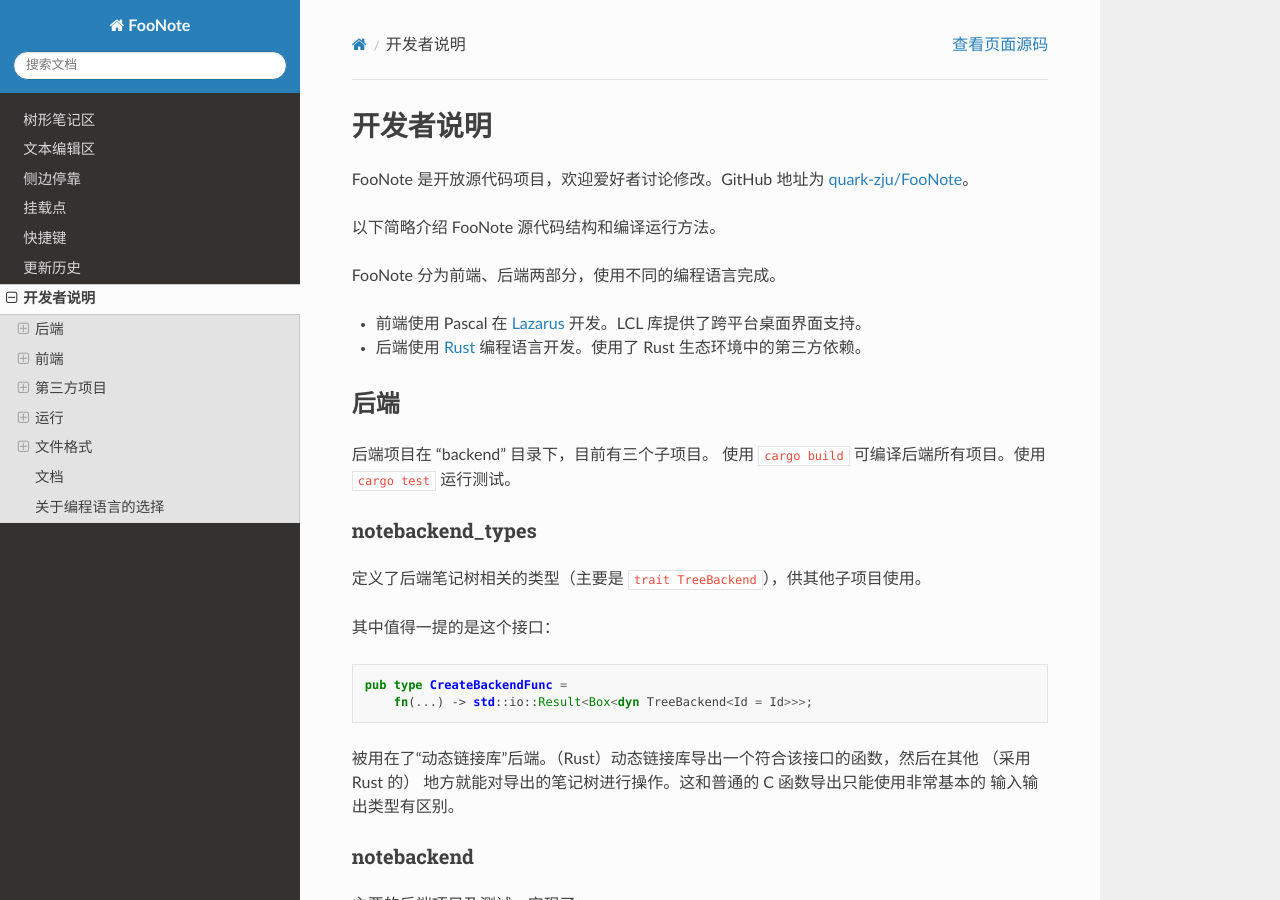
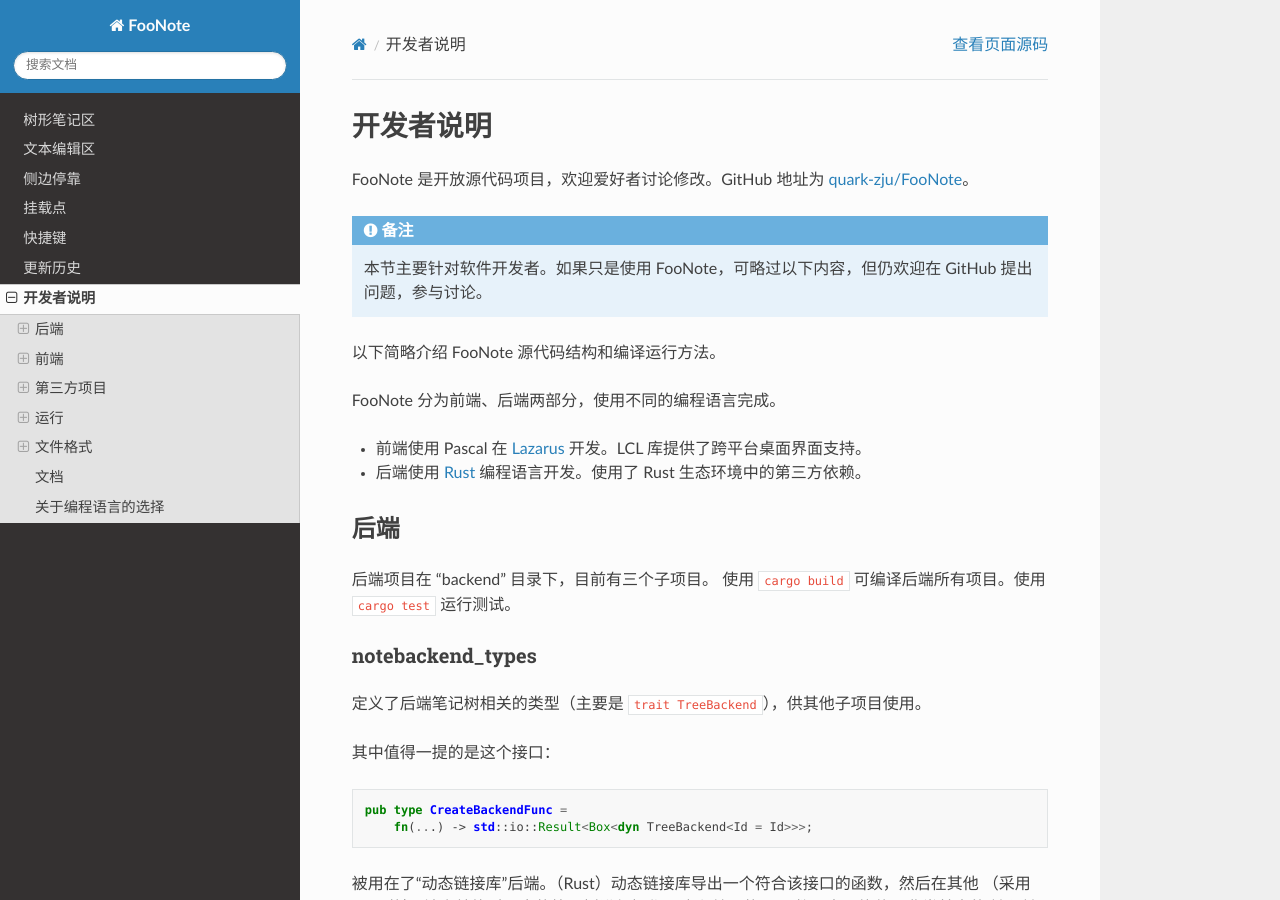
Before and after one commit to quark-zju/FooNote, a Sphinx documentation site: the page built from doc/devguide.rst, in a window 1280 px wide and 900 px high. Built offline with Sphinx 7.4.7 and the Read the Docs theme 2.0.0, drawn with Linux system fonts in a browser that asks for light colours.

Commit message:
doc: minor tweaks

```diff
--- a/doc/devguide.rst
+++ b/doc/devguide.rst
@@ -5,6 +5,11 @@
 
 FooNote 是开放源代码项目，欢迎爱好者讨论修改。GitHub 地址为
 `quark-zju/FooNote <https://github.com/quark-zju/FooNote/>`_。
+
+.. note::
+
+  本节主要针对软件开发者。如果只是使用 FooNote，可略过以下内容，但仍欢迎在 GitHub
+  提出问题，参与讨论。
 
 以下简略介绍 FooNote 源代码结构和编译运行方法。
 
--- a/doc/hotkey.rst
+++ b/doc/hotkey.rst
@@ -33,7 +33,7 @@
 * :kbd:`Enter` 或 :kbd:`↓`：切换到搜索结果列表，或树形笔记区（如果搜索文字为空）。
 * :kbd:`Esc`：清空搜索文字。
 
-处于树形笔记区，搜索结果列表时：
+处于树形笔记区或搜索结果列表时：
 
 * :kbd:`Enter`：切换到笔记文本编辑区，或弹出解密对话框（如果选定内容已加密且未解密）。
 * :kbd:`Esc` 或 :kbd:`/`：切换到搜索栏。
--- a/doc/index.rst
+++ b/doc/index.rst
@@ -4,7 +4,7 @@
 ==========================
 
 FooNote 是一款桌面树形笔记软件。不同于某些重量级功能复杂的笔记软件单品，
-FooNote 轻量，占屏窄，适用于配合其他各种应用使用做辅助笔记。
+FooNote 轻量、占屏窄，适用于配合其他各种应用使用做辅助笔记。
 
 同时，FooNote 是免费开源软件。支持通过开源技术 Git_ 来同步、备份笔记及其修改历史，
 笔记文件格式简单开放，没有某些私有云商用笔记软件的问题（例如，云服务关闭了怎么办？
```
